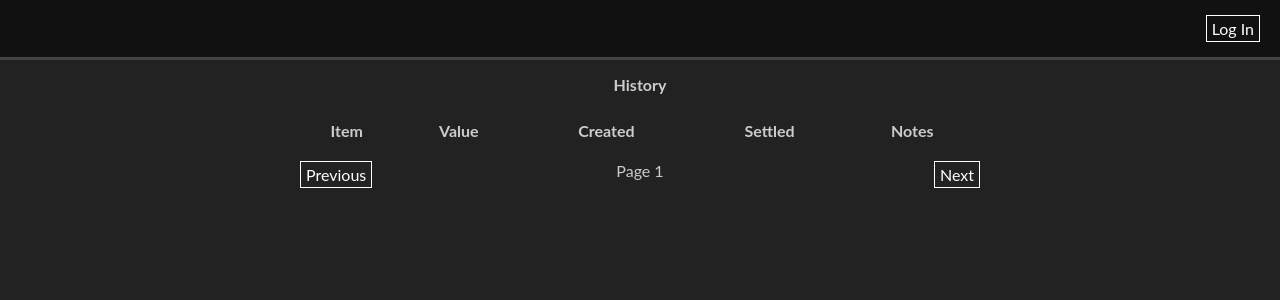
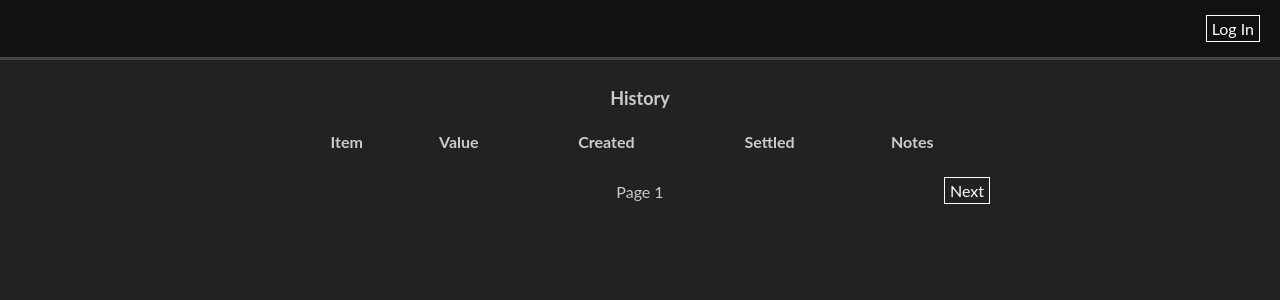
Before and after one commit to spurll/expense, a Flask app: template expense/templates/history.html in a window 1280 px wide. Shown: the top 300 px of the page. Run offline with Flask 2, Linux system fonts and the light colour scheme; the template is opened without the code that fills it: values that come from a table or form of the project are taken from there, others are empty; parts of the project's set-up code (start-up, migrations or seed data) failed here and were passed over.

Commit message:
Move some styling into a common stylesheet

```diff
--- /dev/null
+++ b/expense/static/common.css
@@ -0,0 +1,313 @@
+body {
+    font-family: "Lato", "Helvetica Neue", "Helvetica", sans-serif;
+    color: #cccccc;
+	background-color: #222222;
+	overflow-y: auto;
+	margin: 0px;
+}
+
+#title-buffer {
+	width: 100%;
+	height: 30px;
+	top: 0px;
+	position: static;
+	z-index: 500;
+}
+
+#title-bar {
+	width: 100%;
+	top: 0px;
+	position: fixed;
+	background-color: #111111;
+	border-bottom: solid #444444;
+    display: flex;
+}
+
+#title {
+	margin: auto;
+	font-size: 22px;
+	font-weight: bold;
+    height: 30px;
+    line-height: 30px;
+	text-align: center;
+    justify-content: center;
+}
+
+#links {
+    padding: 10px 20px;
+	text-align: left;
+    white-space: nowrap;
+}
+
+#user {
+    padding: 10px 20px;
+    text-align: right;
+    white-space: nowrap;
+}
+
+.flex-container {
+    display: flex;
+}
+
+.flex-box {
+    flex: 1;
+    display: flex;
+}
+
+.flex-box:first-child > span { margin-right: auto; }
+
+.flex-box:last-child > span { margin-left: auto; }
+
+#content {
+	width: 100%;
+	max-width: 700px;
+	margin: auto;
+	padding-top: 10px;
+}
+
+#footer {
+	width: 100%;
+}
+
+
+.messages p {
+    text-align: center;
+    margin-top: 20px;
+    color: #aa3333;
+}
+
+.login, .signup {
+    max-width: 320px;
+    margin: auto;
+}
+
+.signup {
+    max-width: 400px;
+}
+
+.login p:first-of-type, .signup p:first-of-type {
+    margin-top: 40px;
+}
+
+.login form div, .signup form div {
+    height: 30px;
+}
+
+.login label, .signup label {
+    width: 40%;
+    display: inline-block;
+    font-size: 16px;
+}
+
+.login input[type="text"], .login input[type="password"], .signup input[type="text"], .signup input[type="password"] {
+    width: 60%;
+    font-size: 16px;
+}
+
+.login input[type="checkbox"] {
+    margin: 7px 10px 0 0;
+}
+
+.login input[type="submit"], .signup input[type="submit"] {
+    float: right;
+}
+
+input.invalid {
+    border-color: #aa3333;
+}
+
+p.invalid {
+    color: #aa3333;
+}
+
+.pages {
+    padding-top: 10px;
+}
+
+.pages #previous {
+    width: 70px;
+    float: left;
+    text-align: left;
+}
+
+.pages #next {
+    width: 70px;
+    float: right;
+    text-align: right;
+}
+
+.pages #current {
+    padding-top: 10px;
+    text-align: center;
+}
+
+
+p {
+	margin: 5px;
+	text-align: center;
+}
+
+h1, h2, h3 {
+    text-align: center;
+}
+
+h1 {
+	font-size: 18px;
+	padding: 5px 0 10px;
+}
+
+h2 {
+    font-size: 16px;
+}
+
+table {
+	width: 100%;
+	margin-top: 5px;
+	margin-bottom: 10px;
+	border: 0px;
+	border-spacing: 0px;
+}
+
+table:not(.ui-datepicker-calendar) tr:nth-child(even) {
+    background-color: #303030;
+    border-color: #303030;
+}
+
+th {
+    font-weight: bold;
+}
+
+td {
+    font-size: 14px;
+    padding: 5px;
+}
+
+tfoot {
+    font-size: auto;
+    font-weight: bold;
+}
+
+a {
+    text-decoration: none;
+}
+
+a:link, a:visited, a:active {
+    color: #ffffff;
+}
+
+a:hover {
+    color: #cccccc;
+}
+
+a.button {
+    border: 1px solid #ffffff;
+    padding: 3px 5px;
+    white-space: nowrap;
+    display: inline-block;
+    margin-top: 5px;
+    margin-bottom: 5px;
+}
+
+a.button:hover {
+    border: 1px solid #cccccc;
+}
+
+button, input[type="submit"], input[type="reset"] {
+    border-color: #ffffff;
+    cursor: pointer;
+    font-size: 16px;
+    padding: 3px 5px;
+    border-radius: 0;
+}
+
+button:hover, input[type="submit"]:hover, input[type="reset"]:hover {
+    color: #cccccc;
+    border-color: #cccccc;
+}
+
+input, textarea {
+    color: #ffffff;
+    background-color: transparent;
+    font-size: inherit;
+    padding: 2px 4px;
+    border: solid 1px #cccccc;
+    border-radius: 0;
+}
+
+textarea {
+    font-family: unset;
+}
+
+select {
+    color: #ffffff;
+    background-color: transparent;
+    font-size: 14px;
+    font-family: unset;
+    border: solid 1px #cccccc;
+    border-radius: 0;
+    appearance: none;
+    -webkit-appearance: none;
+    -moz-appearance: none;
+}
+
+select:not([multiple]) {
+    padding: 1px 5px;
+}
+
+select option { background-color: #222222; }
+
+textarea, input[type="text"], input[type="password"], input[type="number"] {
+    width: 100%;
+    font-size: 14px;
+}
+
+
+.small-screen {
+	width: auto;
+	margin: auto;
+	float: none;
+	padding: 2px;
+}
+
+.small-screen #current-user, .medium-screen #current-user {
+    display: none;
+}
+
+.small-screen, .small-screen td, .small-screen th {
+    font-size: 12px;
+}
+
+.small-screen h1 {
+    font-size: 14px;
+}
+
+.small-screen h2 {
+    font-size: 12px;
+}
+
+.small-screen textarea, .small-screen input[type="text"], .small-screen input[type="password"], .small-screen input[type="number"] {
+    font-size: 12px;
+}
+
+
+.ui-datepicker {
+    background-color: #111111;
+}
+
+.ui-state-highlight {
+    background-color: #dddddd !important;
+    border-color: #000000 !important;
+    color: #000000 !important;
+}
+
+.ui-state-active {
+    background-color: #888888 !important;
+    border-color:
+    #000000 !important;
+    color: #ffffff
+    !important;
+}
+
+table.ui-datepicker-calendar th {
+    color: #000000;
+}
--- a/expense/static/style.css
+++ b/expense/static/style.css
@@ -1,184 +1,10 @@
-body {
-    font-family: "Lato", "Helvetica Neue", "Helvetica", sans-serif;
-    color: #cccccc;
-	background-color: #222222;
-	overflow-y: auto;
-	margin: 0px;
-}
-
-p {
-	margin: 5px;
-	text-align: center;
-}
-
-table {
-	width: 100%;
-	margin-top: 5px;
-	margin-bottom: 10px;
-	border: 0px;
-	border-spacing: 0px;
-}
-
-th { font-weight: bold; }
-td { font-size: 75%; padding: 3px; }
-tfoot { font-size: auto; font-weight: bold; font-weight: bold; }
-
-#content {
-	width: 100%;
-	max-width: 700px;
-	margin: auto;
-	padding-top: 10px;
-}
-
-#title-buffer {
-	width: 100%;
-	height: 52px;
-	top: 0px;
-	position: static;
-	z-index: 500;
-}
-
-#title-bar {
-	width: 100%;
-	top: 0px;
-	position: fixed;
-	background-color: #111111;
-	border-bottom: solid #444444;
-    display: flex;
-}
-
-#title {
-	margin: auto;
-	font-size: 22px;
-	font-weight: bold;
-    height: 30px;
-    line-height: 30px;
-	text-align: center;
-    justify-content: center;
-}
-
-#links {
-    padding: 10px 20px;
-	text-align: left;
-    white-space: nowrap;
-}
-
-#user {
-    padding: 10px 20px;
-    text-align: right;
-    white-space: nowrap;
-}
-
-.small-screen #current-user {
-    display: none;
-}
-
 .small-screen .date {
     display: none;
 }
 
-.flex-container {
-    display: flex;
-}
-
-.flex-box {
-    flex: 1;
-    display: flex;
-}
-
-.flex-box:first-child > span { margin-right: auto; }
-
-.flex-box:last-child > span { margin-left: auto; }
-
-#footer {
-	width: 100%;
-}
-
-#previous-page {
-	width: calc(30% - 20px);
-	float: left;
-	text-align: left;
-	padding: 10px;
-}
-
-#next-page {
-	width: calc(30% - 20px);
-	float: right;
-	text-align: right;
-	padding: 10px;
-}
-
-#current-page {
-	text-align: center;
-	padding: 10px;
-}
-
-.small-screen {
-	width: auto;
-	margin: auto;
-	float: none;
-	padding: 2px;
-}
-
-.heading {
-	font-weight: bold;
-	text-align: center;
-	font-size: 16px;
-	padding-top: 5px;
-	padding-bottom: 10px;
-}
-
-.messages { text-align: center; color: #aa3333; }
-.messages p { margin-top: 20px; }
-
-.wide { width: 60%; top: 0px; }
-.narrow { width: 40%; top: 0px; }
-.right { float: right; text-align: right; }
 .section { padding-top: 5px; padding-bottom: 10px; }
 
-.login {
-    max-width: 320px;
-    margin: auto;
-}
-
-.login form div, .signup form div {
-    height: 30px;
-}
-
-.login label {
-    width: 40%;
-    display: inline-block;
-    font-size: 16px;
-}
-
-.login input[type="text"], .login input[type="password"] {
-    width: 60%;
-    font-size: 16px;
-}
-
-.login input[type="checkbox"] {
-    margin: 7px 10px 0 0;
-}
-
-.login input[type="submit"] {
-    float: right;
-}
-
-.login p:first-of-type, .signup p:first-of-type {
-    margin-top: 40px;
-}
-
 .negative { color: #cc4444; }
-
-.ui-datepicker { background-color: #111111; }
-.ui-state-highlight { background-color: #dddddd !important; border-color: #000000 !important; color: #000000 !important; }
-.ui-state-active { background-color: #888888 !important; border-color: #000000 !important; color: #ffffff !important; }
-table.ui-datepicker-calendar th { color: #000000; }
-
-table:not(.ui-datepicker-calendar) tr:nth-child(even) {
-    background-color: #303030;
-    border-color: #303030;
-}
 
 td.icon { width: 24px; }
 td.name {}
@@ -198,78 +24,6 @@ div.loading {
 img.loading { vertical-align: middle; width: 24px; height: 24px; }
 img.icon { width: 24px; height: 24px; }
 
-a {
-    text-decoration: none;
-}
-
-a:link, a:visited, a:active {
-    color: #ffffff;
-}
-
-a:hover {
-    color: #cccccc;
-}
-
-a.button {
-    border: 1px solid #ffffff;
-    padding: 3px 5px;
-    white-space: nowrap;
-    display: inline-block;
-    margin-top: 5px;
-    margin-bottom: 5px;
-}
-
-#previous-page a.button, #next-page a.button {
-    margin: 0;
-}
-
-a.button:hover {
-    border: 1px solid #cccccc;
-}
-
-button, input[type="submit"], input[type="reset"] {
-    border-color: #ffffff;
-    cursor: pointer;
-    font-size: 16px;
-    padding: 3px 5px;
-    border-radius: 0;
-}
-
-button:hover, input[type="submit"]:hover, input[type="reset"]:hover {
-    color: #cccccc;
-    border-color: #cccccc;
-}
-
-input {
-    color: #ffffff;
-    background-color:
-    transparent; border:
-    solid 1px #cccccc;
-    border-radius: 0;
-}
-
-input:not(#password):not(#username):not([type="submit"]) { font-family: unset; }
-
-select {
-    color: #ffffff;
-    background-color: transparent;
-    border: solid 1px #cccccc;
-    font-size: 14px;
-    font-family: unset;
-    padding: 1px 5px;
-    border-radius: 0;
-    appearance: none;
-    -webkit-appearance: none;
-    -moz-appearance: none;
-}
-
-select option { background-color: #222222; }
-
-input[type="text"], input[type="password"], input[type="number"] {
-    width: 100%;
-    font-size: 14px;
-}
-
 input[name="value"], input[name="recur_freq"] {
     text-align: right;
 }
@@ -281,6 +35,7 @@ input[name="created"], input[name="due_date"] {
 
 input[name="recur_freq"] {
     width: 30px;
+    margin-right: 5px;
 }
 
 input[name="recur_type"] {
--- a/expense/templates/base.html
+++ b/expense/templates/base.html
@@ -7,6 +7,7 @@
 		<title>{{title}}</title>
 		{% endif %}
 
+		<link rel="stylesheet" type="text/css" href="{{url_for('static', filename='common.css')}}"/>
 		<link rel="stylesheet" type="text/css" href="{{url_for('static', filename='style.css')}}"/>
 		<link rel="stylesheet" type="text/css" href="{{url_for('static', filename='jquery-ui-1.12.1.min.css')}}"/>
 		<link rel="shortcut icon" href="{{url_for('static', filename='icon.png')}}"/>
--- a/expense/templates/history.html
+++ b/expense/templates/history.html
@@ -156,6 +156,18 @@ function loadHistory() {
 				);
 			}
 		}
+
+        if (window.page > 1)
+        {
+            $('#previous a').show();
+        }
+        else
+        {
+            $('#previous a').hide();
+        }
+
+        $('#current').text('Page ' + window.page);
+
 		{% if use_loading_gif %}
 		$('#loading').fadeOut('slow');
 		{% endif %}
@@ -168,14 +180,12 @@ function previous() {
 		loadHistory();
 		$('#current-page').text('Page ' + window.page);
 	}
-	return false;
 }
 
 function next() {
 	window.page++;
 	loadHistory();
 	$('#current-page').text('Page ' + window.page);
-	return false;
 }
 
 $(document).ready(function() {
@@ -184,17 +194,13 @@ $(document).ready(function() {
 	$('#loading').fadeIn('slow');
 	{% endif %}
 
-	$('#previous-page > a').on('click', previous);
-	$('#next-page > a').on('click', next);
-	$('#current-page').text('Page ' + window.page);
-
 	loadHistory();
 });
 </script>
 
-<div class="heading">History</div>
+<h1>History</h1>
 
-<form id="edit_history_form" action="#"></form>
+<form id="edit_history_form" action="#" />
 
 <table id="history">
 	<thead>
@@ -212,10 +218,10 @@ $(document).ready(function() {
 	<tbody></tbody>
 </table>
 
-<div id="footer">
-	<div id="previous-page"><a class="button" href="#">Previous</a></div>
-	<div id="next-page"><a class="button" href="#">Next</a></div>
-	<div id="current-page"></div>
+<div class="pages">
+	<div id="previous"><a class="button" href="javascript:previous()">Previous</a>&nbsp;</div>
+	<div id="next"><a class="button" href="javascript:next()">Next</a></div>
+    <div id="current"></div>
 </div>
 
 {% endblock %}
```
Also changed, not shown: expense/templates/main.html (+4 -4 lines).
